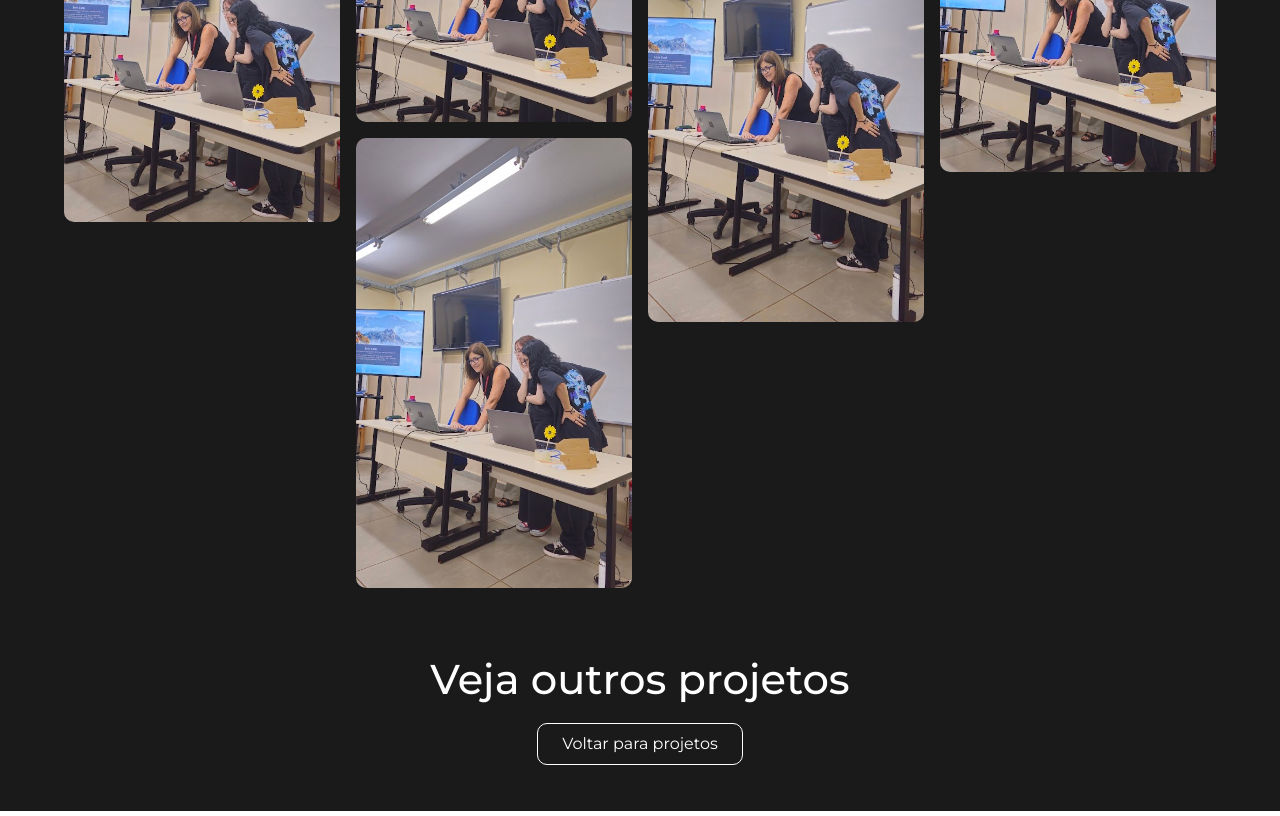
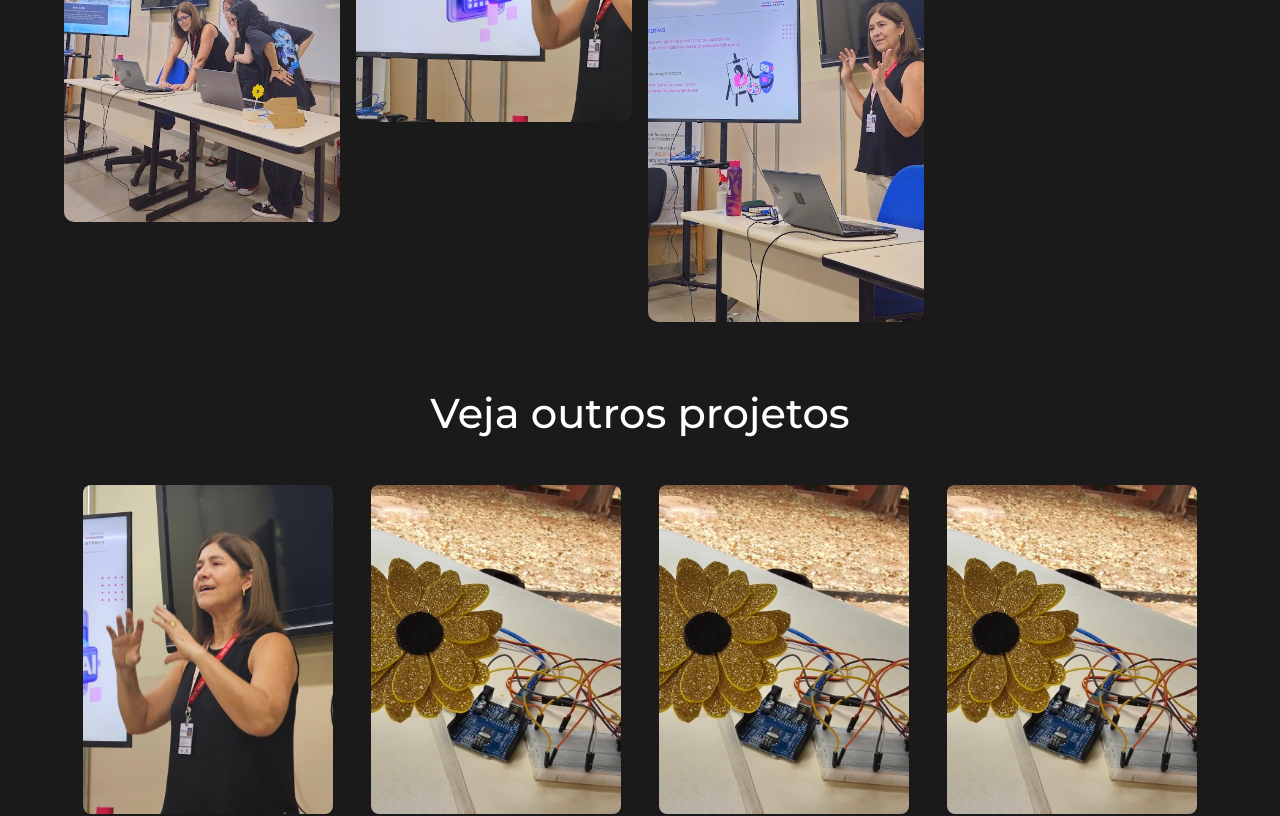
Before and after one commit to AlexiaCazale/giswebsite, a Next.js app: page /projeto/0 in a window 1280 px wide. Shown: the part 460-1276 px from the top of the page. Built offline with nearby package versions, Linux system fonts and the light colour scheme.

Commit message:
feat: adicionar imagens dinâmicas e ajustar imagens em cada seção

```diff
--- a/src/app/components/about-component.tsx
+++ b/src/app/components/about-component.tsx
@@ -14,22 +14,14 @@ export default function About() {
 
     return (
         <React.Fragment>
-            <div className="md:flex md:flex-row flex-col justify-between bg-[#f7e9e4] sm:w-[100%] xl:h-screen xl:w-screen gap-6 p-[30px] md:px-16">
+            <div className="md:flex lg:flex-row flex-col justify-between bg-[#f7e9e4] sm:w-[100%] xl:h-screen xl:w-screen gap-6 p-[30px] md:px-16">
+
                 <div className="flex flex-col w-[100%] justify-center gap-4">
 
-                    {/* "Um estudo para estimular e desenvolver competências em STEM (Ciência, Tecnologia, Engenharia e Matemática) nas diversas etapas do ensino!" */}
-                    {/* <TextType
-                    text={["STEM"]}
-                    typingSpeed={175}
-                    pauseDuration={1500}
-                    showCursor={true}
-                    cursorCharacter="|"
-                /> */}
                     <h1 className="text-center md:text-start">Sobre nós</h1>
                     <div className="flex gap-2 items-center text-center justify-center md:justify-start">
                         <p>Girls In</p>
                         <RotatingText
-                            //  bg-gradient-to-r from-[#BF4E83] to-[#000A90]
                             texts={['Science', 'Technology', 'Engineering', 'Mathematic']}
                             mainClassName="px-2 sm:px-2 md:px-3 bg-[#d99ab9] text-black overflow-hidden py-0.5 sm:py-1 md:py-2 justify-center rounded-lg"
                             staggerFrom={"last"}
@@ -63,8 +55,8 @@ export default function About() {
                         ))}
                     </div>
                 </div>
-                {/* <div className="flex justify-end [h-100vh]"> */}
-                <div className="hidden md:flex relative h-screen w-1/2">
+
+                <div className="hidden md:flex relative h-screen md:w-[100%] lg:w-1/2">
                     <Image
                         src={"/heart-8564951.svg"}
                         alt="flower"
@@ -72,7 +64,7 @@ export default function About() {
                         className="h-[100%]"
                         priority />
                 </div>
-                {/* </div> */}
+
             </div>
         </React.Fragment>
     )
--- a/src/app/components/fatec-jahu-component.tsx
+++ b/src/app/components/fatec-jahu-component.tsx
@@ -19,7 +19,7 @@ export default function FatecJahu() {
     return (
         <React.Fragment>
             <div className="lg:flex md:flex-row flex-col h-[100%] lg-[h-100vh] bg-[#d1af65] xl:h-screen md:w-[100%] p-[30px] md:px-16">
-                <div className="hidden md:flex relative h-screen w-1/2">
+                <div className="hidden md:flex relative h-screen md:w-[100%] lg:w-1/2">
                     <Image
                         src={"/flowers-9190054.svg"}
                         alt="flower"
--- a/src/app/components/members-component.tsx
+++ b/src/app/components/members-component.tsx
@@ -7,21 +7,21 @@ import SlideComponent from "./slide-component";
 export const membersList = [
   {
     id: 0,
-    name: "Letícia Garcia",
-    description: "Estudante",
-    imgUrl: "/members/leticia.jpeg",
-  },
-  {
-    id: 1,
     name: "Aléxia Cazale",
     description: "Estudante",
     imgUrl: "/members/alexia.jpeg",
   },
   {
-    id: 2,
+    id: 1,
     name: "Julia Mazoti",
     description: "Estudante",
     imgUrl: "/members/julia.jpeg",
+  },
+  {
+    id: 2,
+    name: "Letícia Garcia",
+    description: "Estudante",
+    imgUrl: "/members/leticia.jpeg",
   },
   {
     id: 3,
--- a/src/app/components/projects-component.tsx
+++ b/src/app/components/projects-component.tsx
@@ -20,6 +20,11 @@ export const dataProjects = [
     imgUrl: "/projects/ia-capa.jpeg",
     src: "/projects/ia-capa.jpeg",
     alt: "Projeto 1",
+    gallery: [
+      { id: "1", img: "/projects/IA/20241011_140610.jpg", height: 400 },
+      { id: "2", img: "/projects/IA/20241011_142241.jpg", height: 300 },
+      { id: "3", img: "/projects/IA/20241011_144416.jpg", height: 500 },
+    ],
   },
   {
     id: 1,
@@ -29,6 +34,12 @@ export const dataProjects = [
     imgUrl: "/projects/girassolCapa.jpeg",
     src: "/projects/girassolCapa.jpeg",
     alt: "Projeto 2",
+    gallery: [
+      { id: "1", img: "/projects/girassol/20241009_121459.jpg", height: 350 },
+      { id: "2", img: "/projects/girassol/20241011_133156.jpg", height: 450 },
+      { id: "3", img: "/projects/girassol/20241011_143451.jpg", height: 400 },
+      { id: "4", img: "/projects/girassol/20241018_101320.jpg", height: 400 },
+    ],
   },
   {
     id: 2,
@@ -62,15 +73,15 @@ export const dataProjects = [
 export default function Projects() {
   return (
     <React.Fragment>
-      <div className="flex bg-[#2f3e43] justify-between h-[100%] w-[100%] lg:h-screen lg:w-screen p-[30px] md:px-16">
-        <div className="flex flex-col w-[100%] lg:w-2/3 justify-center gap-6   text-[#f4f0e5]">
+      <div className="lg:flex md:flex-row flex-col bg-[#2f3e43] justify-between h-[100%] w-[100%] lg:h-screen lg:w-screen p-[30px] md:px-16">
+        <div className="flex flex-col w-[100%] lg:w-2/3 justify-center gap-6 text-[#f4f0e5]">
           <div>
             <h1 className=" text-center md:text-start">Projetos</h1>
             <p className="text-center md:text-start">Fique por dentro dos nossos projetos.</p>
           </div>
           <SlideComponentProjects />
         </div>
-        <div className="hidden md:flex relative h-screen lg:w-1/3">
+        <div className="hidden md:flex relative h-screen md:w-[100%] md:w-1/3">
           <Image
             src="/floral-9190052.svg"
             alt="flower"
--- a/src/app/components/projects-details.tsx
+++ b/src/app/components/projects-details.tsx
@@ -2,6 +2,7 @@ import Masonry from "@/components/Masonry";
 import Breadcrumbs from "@mui/material/Breadcrumbs";
 import Typography from "@mui/material/Typography";
 import Link from "next/link";
+import SlideComponentProjects from "./slide-component-projects";
 
 export interface Project {
   id: number;
@@ -10,6 +11,7 @@ export interface Project {
   src: string;
   alt: string;
   height?: number;
+  gallery?: { id: string; img: string; height: number }[];
 }
 
 interface ProjectDetailsProps {
@@ -21,42 +23,15 @@ function handleClick(event: React.MouseEvent<HTMLDivElement, MouseEvent>) {
   console.info("You clicked a breadcrumb.");
 }
 
-// Corrigir as URLs das imagens - usar URLs que realmente existam
-export const items = [
-  {
-    id: "1",
-    img: "/projects/IA/20241011_140610.jpg", // URL mais simples
-    url: "/projects/IA/20241011_140610.jpg",
-    height: 400,
-  },
-  {
-    id: "2",
-    img: "/projects/IA/20241011_140610.jpg",
-    url: "/projects/IA/20241011_140610.jpg",
-    height: 300,
-  },
-  {
-    id: "3",
-    img: "/projects/IA/20241011_140610.jpg",
-    url: "/projects/IA/20241011_140610.jpg",
-    height: 500,
-  },
-  {
-    id: "4",
-    img: "/projects/IA/20241011_140610.jpg",
-    url: "/projects/IA/20241011_140610.jpg",
-    height: 350,
-  },
-  {
-    id: "5",
-    img: "/projects/IA/20241011_140610.jpg",
-    url: "/projects/IA/20241011_140610.jpg",
-    height: 450,
-  },
-];
+export default function ProjectDetails({ project }: ProjectDetailsProps) {
 
-export default function ProjectDetails(props: ProjectDetailsProps) {
-  const { project } = props;
+  const items =
+    project.gallery?.map((g) => ({
+      id: g.id,
+      img: g.img,
+      url: g.img,
+      height: g.height,
+    })) ?? [];
 
   return (
     <div className="flex flex-col gap-4 w-full min-h-screen p-[30px] md:px-16 bg-[#1a1a1a] text-white items-center justify-center">
@@ -95,10 +70,12 @@ export default function ProjectDetails(props: ProjectDetailsProps) {
 
       <div className="w-full max-w-6xl">
         <div className="flex flex-col w-full justify-center items-center">
-          <h1 className="text-2xl font-bold text-center mb-4">
+          <h1 className="text-2xl font-bold text-center">
             Veja outros projetos
           </h1>
-
+          <div className="w-[100%] py-10">
+            <SlideComponentProjects />
+          </div>
           <div className="flex justify-center mb-4">
             <button className="px-6 py-2 border border-white rounded-lg hover:bg-white hover:text-black transition-colors">
               <Link href="/#projects">Voltar para projetos</Link>
```
Also changed, not shown: src/app/projeto/[id]/page.tsx (+0 -15 lines).
